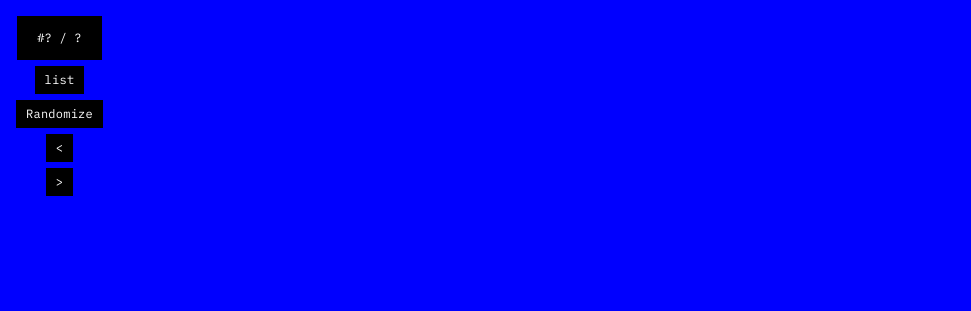
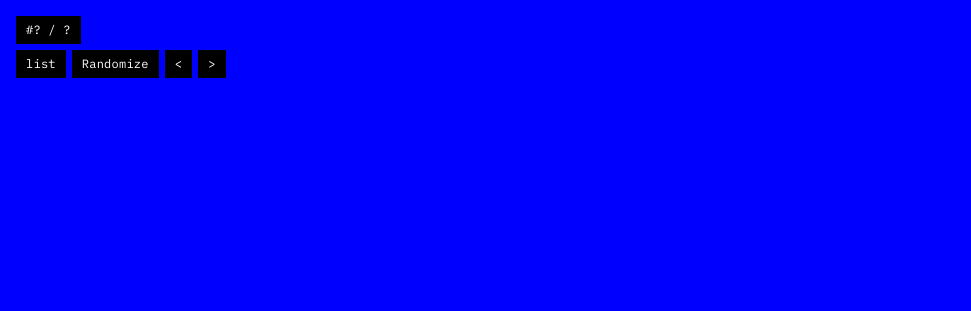
Before and after one commit to metervara/splash, a website built with Vite: page src/1/index.html in a window 1280 px wide. Shown: the top 311 px of the page, without its empty margins (0-971 px from the left). Built offline with nearby package versions, Linux system fonts and the light colour scheme.

Commit message:
fix: Overlay tweaks

```diff
--- a/src/shared/utils.ts
+++ b/src/shared/utils.ts
@@ -55,24 +55,12 @@ export async function initSplashOverlay(): Promise<void> {
 	const container = document.createElement('div');
 	container.id = 'splash-overlay';
 	container.className = 'overlay';
-	container.style.display = 'flex';
-	container.style.flexDirection = 'column';
-	container.style.gap = '6px';
-
-	const textBlock = document.createElement('div');
-	textBlock.style.display = 'inline-flex';
-	textBlock.style.alignItems = 'center';
-	textBlock.style.gap = '6px';
 
 	const firstRow = document.createElement('div');
-	firstRow.style.display = 'inline-flex';
-	firstRow.style.alignItems = 'center';
-	firstRow.style.gap = '6px';
+	firstRow.className = 'splash-overlay-row';
 
 	const buttonsRow = document.createElement('div');
-	buttonsRow.style.display = 'inline-flex';
-	buttonsRow.style.alignItems = 'center';
-	buttonsRow.style.gap = '6px';
+	buttonsRow.className = 'splash-overlay-row';
 
 	const randomLink = document.createElement('a');
 	randomLink.textContent = 'Randomize';
@@ -116,8 +104,16 @@ export async function initSplashOverlay(): Promise<void> {
 		const currentEntry = manifestRaw[safeIdx];
 		const title = typeof currentEntry === 'object' && currentEntry.title ? currentEntry.title : '';
 
-		// Create two-line layout: index on first line, title on second line
-		textBlock.innerHTML = `<div>#${displayIndex} / ${totalDisplay}</div>${title ? `<div>${title}</div>` : ''}`;
+		// Create first line: counter and title on same line
+		const counterDiv = document.createElement('div');
+		counterDiv.textContent = `#${displayIndex} / ${totalDisplay}`;
+		firstRow.appendChild(counterDiv);
+
+		if (title) {
+			const titleDiv = document.createElement('div');
+			titleDiv.textContent = title;
+			firstRow.appendChild(titleDiv);
+		}
 
 		// Mark current splash as visited using canonical manifest href
 		if (total > 0 && typeof manifest[safeIdx] === 'string') {
@@ -146,17 +142,23 @@ export async function initSplashOverlay(): Promise<void> {
 		nextLink.href = total > 0 ? manifest[nextIdx] : '/';
 		nextLink.setAttribute('aria-label', 'Next splash');
 	} catch {
-		textBlock.innerHTML = '<div>#? / ?</div>';
+		const errorCounterDiv = document.createElement('div');
+		errorCounterDiv.textContent = '#? / ?';
+		firstRow.appendChild(errorCounterDiv);
 		randomLink.href = '/index.html';
 		prevLink.href = '/';
 		nextLink.href = '/';
 	}
 
-	container.appendChild(textBlock);
-	container.appendChild(listLink);
-	container.appendChild(randomLink);
-	container.appendChild(prevLink);
-	container.appendChild(nextLink);
+	// Add buttons to buttons row
+	buttonsRow.appendChild(listLink);
+	buttonsRow.appendChild(randomLink);
+	buttonsRow.appendChild(prevLink);
+	buttonsRow.appendChild(nextLink);
+
+	// Add rows to container
+	container.appendChild(firstRow);
+	container.appendChild(buttonsRow);
 
 	document.body.appendChild(container);
 }
--- a/src/styles/main.css
+++ b/src/styles/main.css
@@ -17,7 +17,7 @@
 /* Itemized overlay container (our injected control strip) */
 .overlay:not(a) {
   display: inline-flex;
-  align-items: center;
+  /* align-items: center; */
   gap: 6px;
   background: transparent;
   padding: 0;
@@ -46,6 +46,17 @@
   position: fixed;
   top: 16px;
   left: 16px;
+  display: flex;
+  flex-direction: column;
+  gap: 6px;
+}
+
+#splash-overlay .splash-overlay-row {
+  display: inline-flex;
+  align-items: center;
+  gap: 6px;
+  background: transparent !important;
+  padding: 0 !important;
 }
 
 #unsupported-overlay {
```
